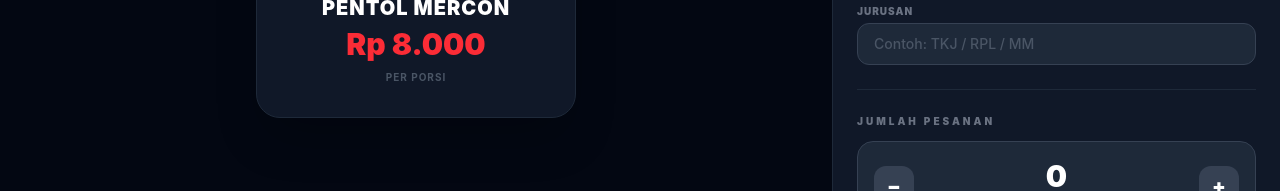
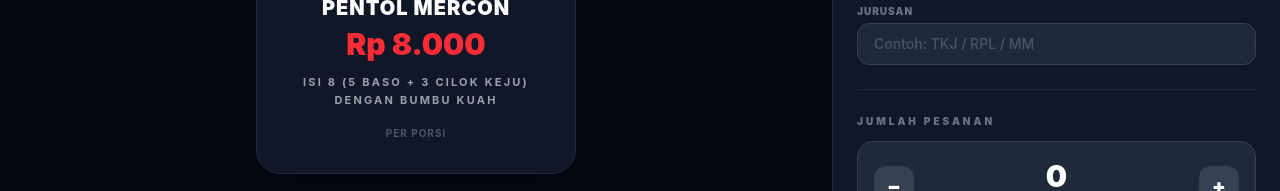
Before and after one commit to afrizadwi21/Project-penjualanPentol, a React app in the folder FrontEnd/: page /transaksi in a window 1280 px wide. Shown: the part 380-571 px from the top of the page. Built offline with nearby package versions, Linux system fonts and the light colour scheme; no server answers; the HTML template or start-up script is replaced by a standard one.

Commit message:
Add product details: 8 pieces (5 meatballs + 3 cheese cilok) with gravy

```diff
--- a/FrontEnd/src/pages/LandingPage.jsx
+++ b/FrontEnd/src/pages/LandingPage.jsx
@@ -149,7 +149,8 @@ const LandingPage = () => {
                         <div className={`rounded-3xl p-8 max-w-sm w-full shadow-2xl border transition-colors ${cardBg}`}>
                             <img src={pentolImg} alt="Pentol Mercon" className="w-full h-64 object-contain mb-6" />
                             <h3 className={`font-black text-2xl mb-2 ${textBrand}`}>Pentol Mercon</h3>
-                            <p className="text-red-500 font-black text-3xl mb-6">Rp 8.000</p>
+                            <p className="text-red-500 font-black text-3xl mb-2">Rp 8.000</p>
+                            <p className={`text-sm font-medium mb-6 uppercase tracking-wider ${heroTextDesc}`}>Isi 8 (5 Baso + 3 Cilok Keju) dengan Bumbu Kuah</p>
                             <Link to="/transaksi" className="block w-full bg-red-600 text-white font-black py-4 rounded-2xl hover:bg-red-500 transition-colors shadow-lg shadow-red-600/20">BELI SEKARANG</Link>
                         </div>
                     </div>
--- a/FrontEnd/src/pages/TransaksiPage.jsx
+++ b/FrontEnd/src/pages/TransaksiPage.jsx
@@ -351,7 +351,10 @@ const TransaksiPage = () => {
               <img src={PRODUK.image} alt={PRODUK.nama} className="w-full h-56 object-contain mb-5" />
               <h3 className="font-black text-white text-xl text-center uppercase tracking-wider">{PRODUK.nama}</h3>
               <p className="text-red-500 font-black text-3xl text-center mt-1">{fmt(PRODUK.harga)}</p>
-              <p className="text-gray-600 text-[10px] font-bold text-center mt-2 uppercase tracking-widest">per porsi</p>
+              <p className="text-gray-400 text-[11px] font-bold text-center mt-3 uppercase tracking-[0.2em] leading-relaxed">
+                Isi 8 (5 Baso + 3 Cilok Keju)<br/>dengan Bumbu Kuah
+              </p>
+              <p className="text-gray-600 text-[10px] font-bold text-center mt-4 uppercase tracking-widest">per porsi</p>
             </div>
           </div>
 
@@ -373,7 +376,8 @@ const TransaksiPage = () => {
                 <img src={PRODUK.image} alt={PRODUK.nama} className="w-16 h-16 object-contain" />
                 <div>
                   <p className="font-black text-sm">{PRODUK.nama}</p>
-                  <p className="text-red-500 font-black">{fmt(PRODUK.harga)}</p>
+                  <p className="text-red-500 font-black mb-1">{fmt(PRODUK.harga)}</p>
+                  <p className="text-[9px] font-bold text-gray-500 uppercase tracking-widest">Isi 8 (5 Baso + 3 Cilok Keju)</p>
                 </div>
               </div>
 
```
